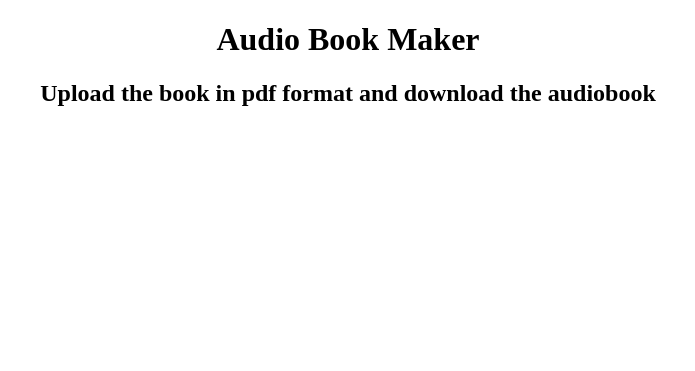
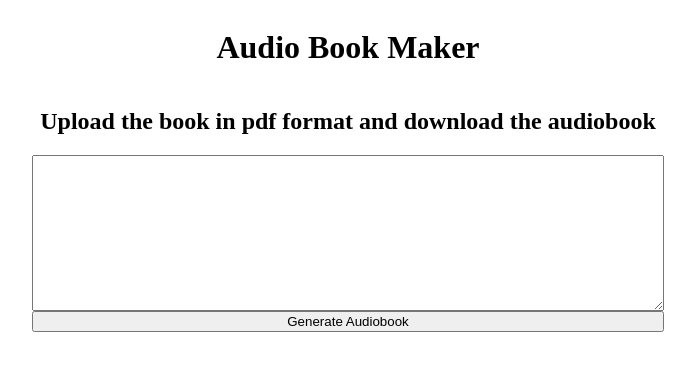
Before and after one commit to MGuruNikhil/ABM, a Django app: page /abm/ in a window 1280 px wide. Shown: the top 371 px of the page, without its empty margins (292-987 px from the left). Run offline with Django 5.2, Linux system fonts and the light colour scheme.

Commit message:
form created

```diff
--- a/tts/abm/templates/abm/index.html
+++ b/tts/abm/templates/abm/index.html
@@ -1,17 +1,39 @@
 <!DOCTYPE html>
 <html lang="en">
+
 <head>
     <meta charset="UTF-8">
     <meta name="viewport" content="width=device-width, initial-scale=1.0">
     <title>ABM</title>
     <style>
-        h1,h2 {
+        h1,
+        h2,
+        form {
             text-align: center;
+        }
+
+        form {
+            display: flex;
+            flex-direction: column;
+        }
+        div {
+            display: flex;
+            flex-direction: column;
+            width: 50%;
+            margin: auto;
         }
     </style>
 </head>
+
 <body>
-    <h1>Audio Book Maker</h1>
-    <h2>Upload the book in pdf format and download the audiobook</h2>
+    <div>
+        <h1>Audio Book Maker</h1>
+        <h2>Upload the book in pdf format and download the audiobook</h2>
+        <form action="">
+            <textarea name="book" id="book" cols="30" rows="10"></textarea>
+            <input type="submit" value="Generate Audiobook">
+        </form>
+    </div>
 </body>
+
 </html>
```
